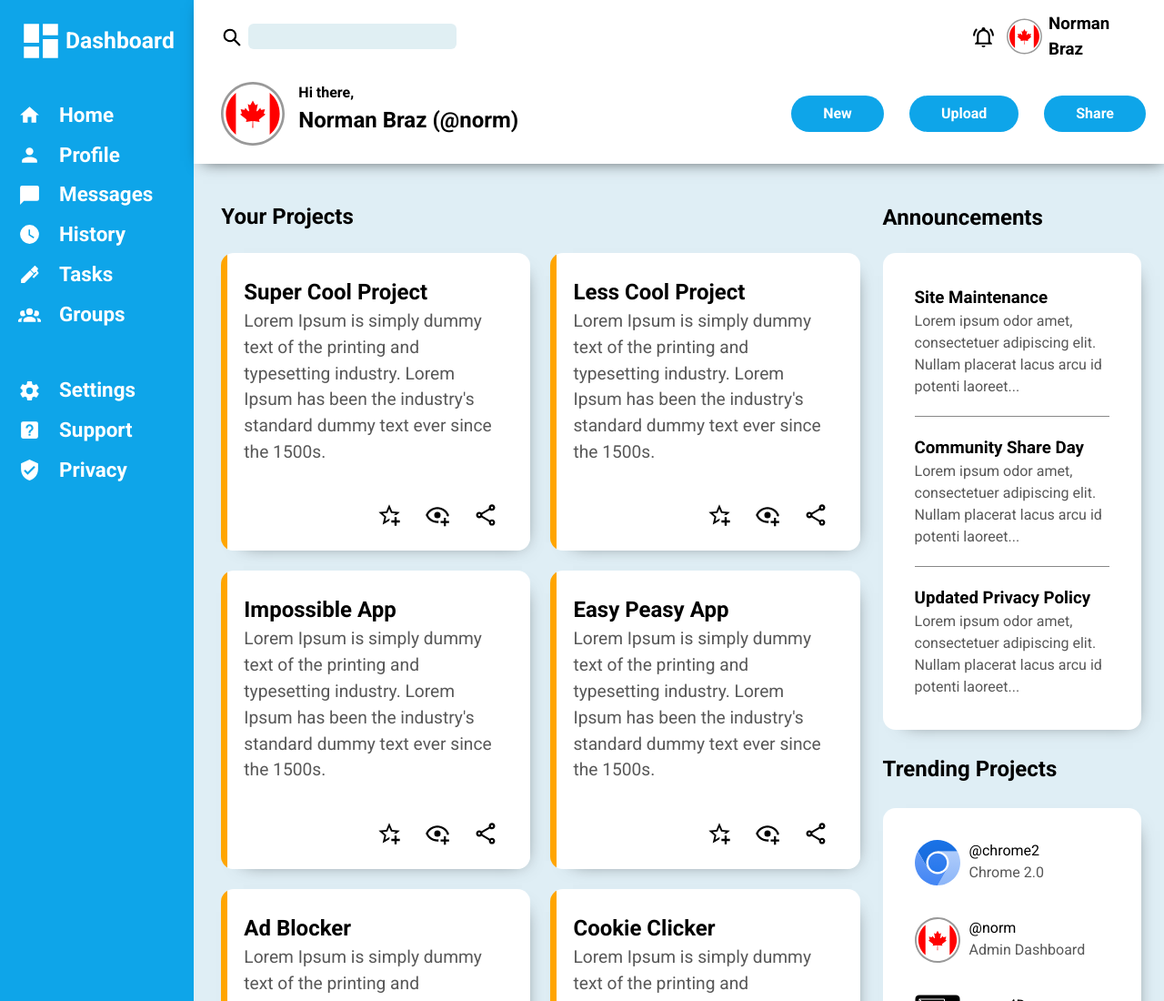
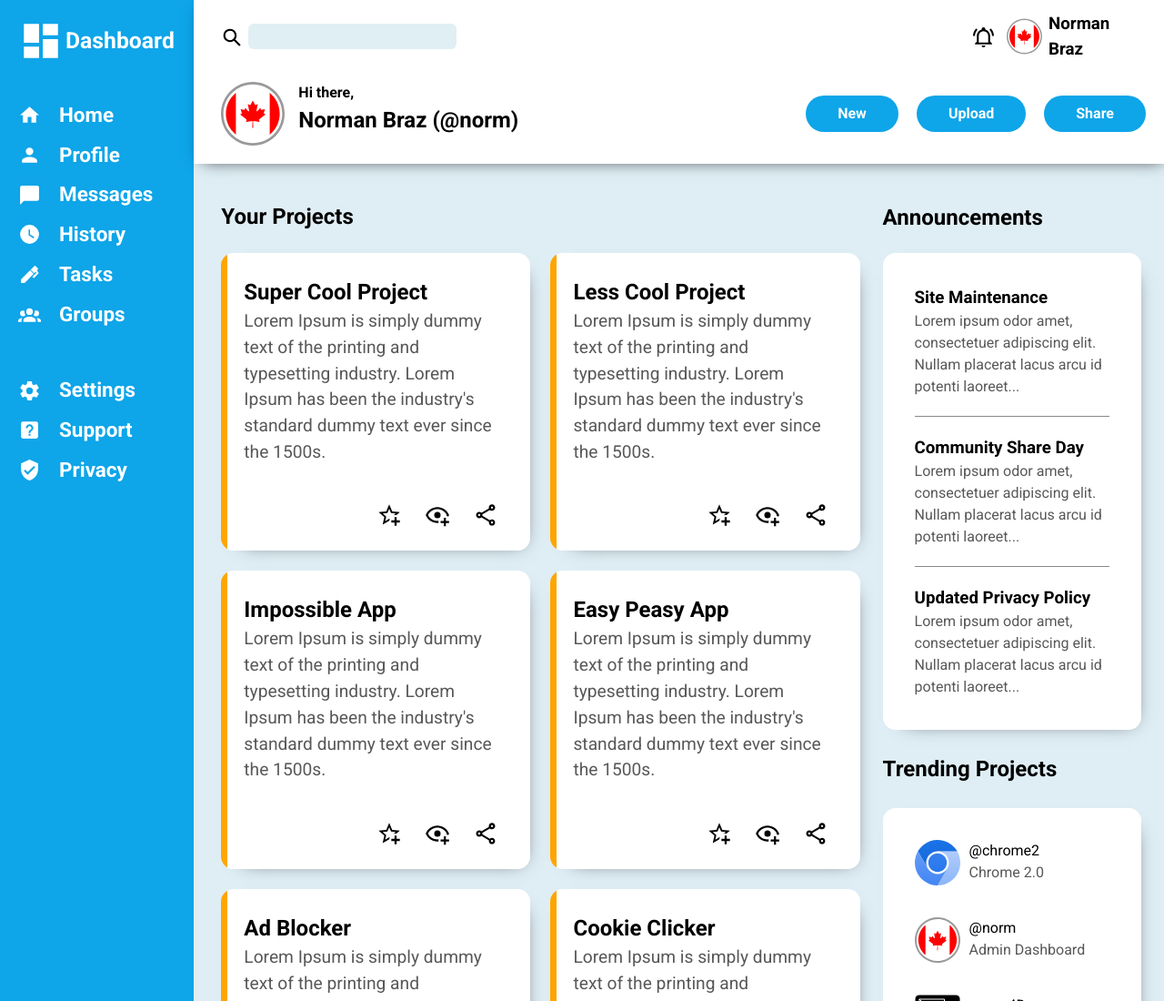
Before and after one commit to brazhnyknorman/L100_admin_dashboard, a plain HTML site: page index.html in a window 1280 px wide. Shown: the top 1100 px of the page at 91% size. Drawn offline with Linux system fonts and the light colour scheme.

Commit message:
Change unit of user action gap to pixels

```diff
--- a/styles.css
+++ b/styles.css
@@ -160,7 +160,7 @@ body {
 
 .user-actions {
   display: flex;
-  gap: 3.5vh;
+  gap: 20px;
 }
 
 button.user-button {
```
